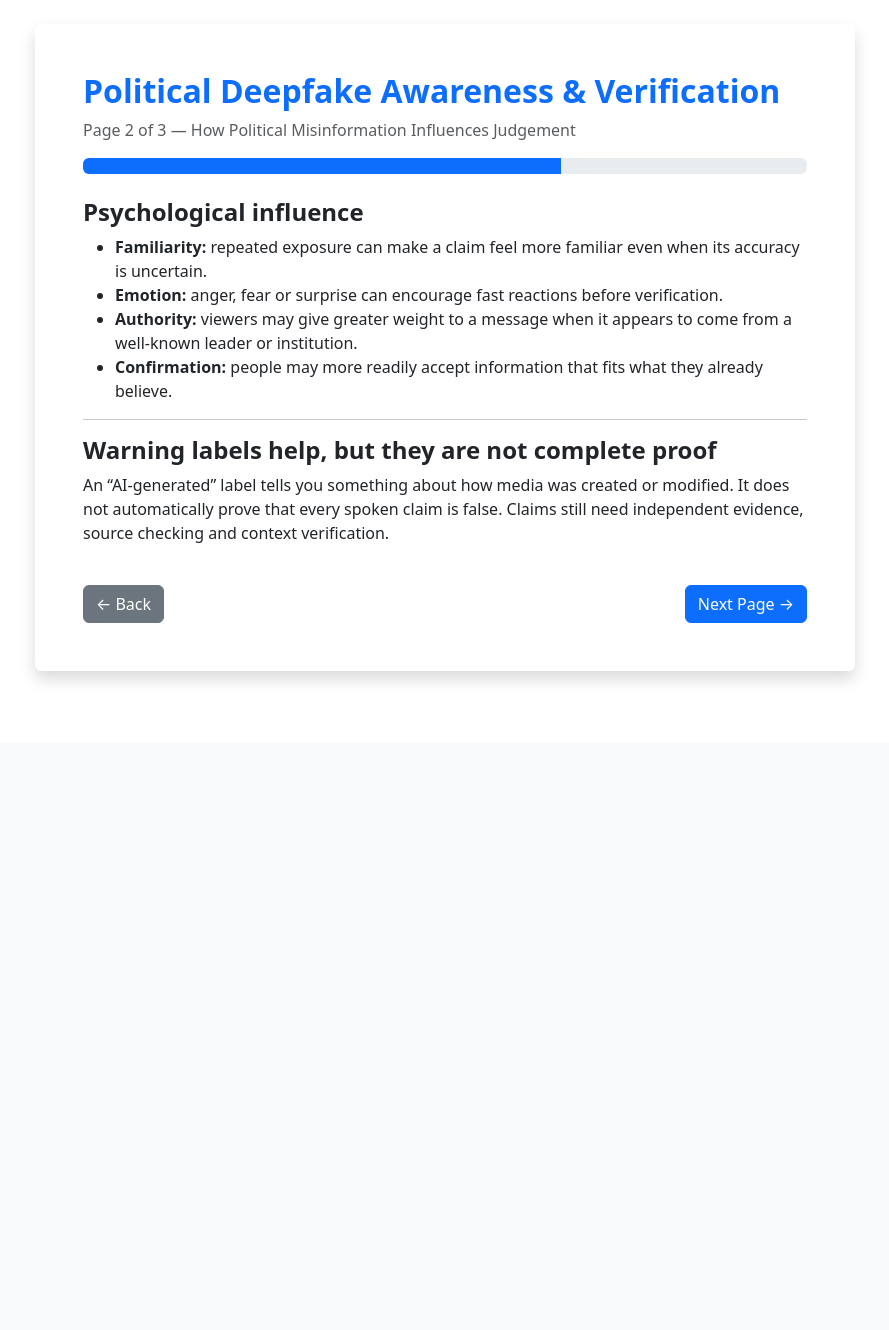
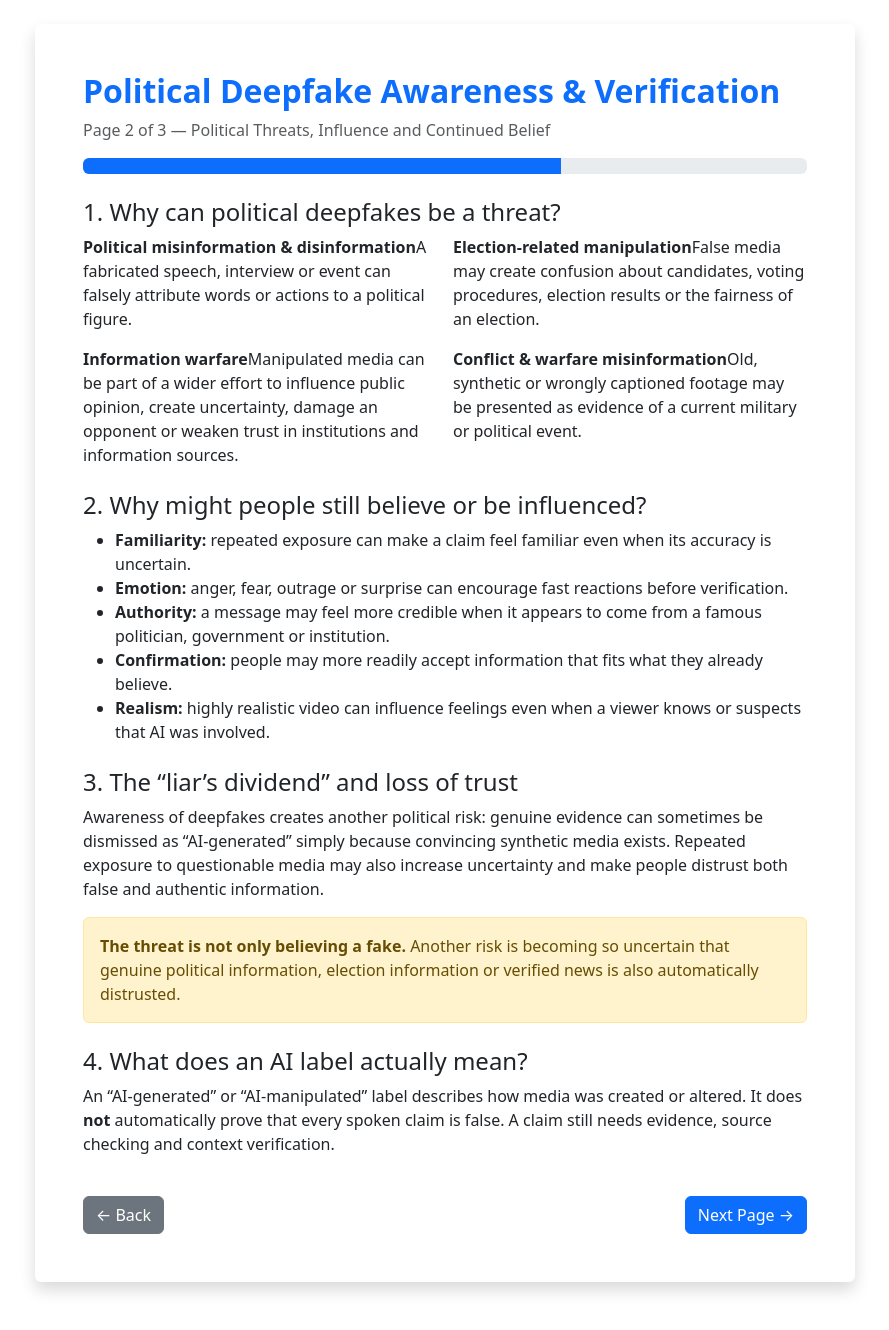
Before and after one commit to LEvan1310/deepfake-survey-app, a Flask app: page /awareness-training/2 in a window 1280 px wide. Shown: the part 57-1387 px from the top of the page, without its empty margins (195-1084 px from the left). Before the commit the page ends 737 px from the top, so only its background shows below. Run offline with Flask 3, Linux system fonts and the light colour scheme; the visitor is signed in with stand-in values (Sample User, id 1); some libraries are stand-ins or nearby versions.

Commit message:
Update awareness_training_2.html

```diff
--- a/templates/awareness_training_2.html
+++ b/templates/awareness_training_2.html
@@ -1,10 +1,64 @@
 {% extends "base.html" %}{% block content %}
 <div class="card shadow border-0 p-4 p-md-5 survey-card">
 <div data-lang-block="en">
-<h2 class="fw-bold text-primary">Political Deepfake Awareness & Verification</h2><p class="text-muted">Page 2 of 3 — How Political Misinformation Influences Judgement</p><div class="progress mb-4"><div class="progress-bar" style="width:66%"></div></div>
-<h4 class="fw-bold">Psychological influence</h4><ul><li><strong>Familiarity:</strong> repeated exposure can make a claim feel more familiar even when its accuracy is uncertain.</li><li><strong>Emotion:</strong> anger, fear or surprise can encourage fast reactions before verification.</li><li><strong>Authority:</strong> viewers may give greater weight to a message when it appears to come from a well-known leader or institution.</li><li><strong>Confirmation:</strong> people may more readily accept information that fits what they already believe.</li></ul>
-<hr><h4 class="fw-bold">Warning labels help, but they are not complete proof</h4><p>An “AI-generated” label tells you something about how media was created or modified. It does not automatically prove that every spoken claim is false. Claims still need independent evidence, source checking and context verification.</p>
+<h2 class="fw-bold text-primary">Political Deepfake Awareness & Verification</h2>
+<p class="text-muted">Page 2 of 3 — Political Threats, Influence and Continued Belief</p>
+<div class="progress mb-4"><div class="progress-bar" style="width:66%"></div></div>
+
+<h4>1. Why can political deepfakes be a threat?</h4>
+<div class="row g-3 mb-4">
+  <div class="col-md-6"><div class="awareness-term"><strong>Political misinformation & disinformation</strong>A fabricated speech, interview or event can falsely attribute words or actions to a political figure.</div></div>
+  <div class="col-md-6"><div class="awareness-term"><strong>Election-related manipulation</strong>False media may create confusion about candidates, voting procedures, election results or the fairness of an election.</div></div>
+  <div class="col-md-6"><div class="awareness-term"><strong>Information warfare</strong>Manipulated media can be part of a wider effort to influence public opinion, create uncertainty, damage an opponent or weaken trust in institutions and information sources.</div></div>
+  <div class="col-md-6"><div class="awareness-term"><strong>Conflict & warfare misinformation</strong>Old, synthetic or wrongly captioned footage may be presented as evidence of a current military or political event.</div></div>
 </div>
-<div data-lang-block="my" style="display:none"><h2 class="fw-bold text-primary">နိုင်ငံရေး Deepfake အသိပညာနှင့် စစ်ဆေးခြင်း</h2><p class="text-muted">စာမျက်နှာ ၂ / ၃ — နိုင်ငံရေးသတင်းမှားက ဆုံးဖြတ်ချက်ကို မည်သို့သက်ရောက်စေနိုင်သလဲ</p><div class="progress mb-4"><div class="progress-bar" style="width:66%"></div></div><h4 class="fw-bold">စိတ်ပိုင်းဆိုင်ရာ သက်ရောက်မှု</h4><ul><li><strong>ရင်းနှီးလာမှု:</strong> အကြောင်းအရာတစ်ခုကို ထပ်ခါထပ်ခါမြင်ရခြင်းကြောင့် မှန်မမှန်မသေချာသေးသော်လည်း ရင်းနှီးပြီး ယုံကြည်ဖွယ်သလို ခံစားရနိုင်သည်။</li><li><strong>စိတ်ခံစားမှု:</strong> ဒေါသ၊ ကြောက်ရွံ့မှု သို့မဟုတ် အံ့အားသင့်မှုက စစ်ဆေးမီ အလျင်အမြန်တုံ့ပြန်စေနိုင်သည်။</li><li><strong>အာဏာရှိသူအပေါ် ယုံကြည်မှု:</strong> လူသိများသော ခေါင်းဆောင် သို့မဟုတ် အဖွဲ့အစည်းက ပြောသကဲ့သို့ မြင်ရပါက ပိုယုံကြည်နိုင်သည်။</li><li><strong>မိမိယုံကြည်ချက်နှင့် ကိုက်ညီမှု:</strong> ကိုယ်တိုင် ယုံကြည်ထားပြီးသားအရာနှင့် ကိုက်ညီသော အချက်အလက်ကို ပိုလွယ်ကူစွာ လက်ခံနိုင်သည်။</li></ul><hr><h4 class="fw-bold">AI တံဆိပ်က အထောက်အကူပေးနိုင်သော်လည်း အပြီးသတ်သက်သေမဟုတ်ပါ</h4><p>“AI-generated” တံဆိပ်သည် မီဒီယာကို ဘယ်လိုဖန်တီး/ပြုပြင်ထားသလဲဆိုတာ ပြောပြပါသည်။ ထိုမီဒီယာထဲက အဆိုအားလုံးမှားကြောင်း အလိုအလျောက် မသက်သေပြပါ။ ရင်းမြစ်၊ context နှင့် သီးခြားအထောက်အထားကို ထပ်မံစစ်ဆေးရပါမည်။</p></div>
+
+<h4>2. Why might people still believe or be influenced?</h4>
+<ul>
+  <li><strong>Familiarity:</strong> repeated exposure can make a claim feel familiar even when its accuracy is uncertain.</li>
+  <li><strong>Emotion:</strong> anger, fear, outrage or surprise can encourage fast reactions before verification.</li>
+  <li><strong>Authority:</strong> a message may feel more credible when it appears to come from a famous politician, government or institution.</li>
+  <li><strong>Confirmation:</strong> people may more readily accept information that fits what they already believe.</li>
+  <li><strong>Realism:</strong> highly realistic video can influence feelings even when a viewer knows or suspects that AI was involved.</li>
+</ul>
+
+<h4 class="mt-4">3. The “liar’s dividend” and loss of trust</h4>
+<p>Awareness of deepfakes creates another political risk: genuine evidence can sometimes be dismissed as “AI-generated” simply because convincing synthetic media exists. Repeated exposure to questionable media may also increase uncertainty and make people distrust both false and authentic information.</p>
+<div class="alert alert-warning mt-3"><strong>The threat is not only believing a fake.</strong> Another risk is becoming so uncertain that genuine political information, election information or verified news is also automatically distrusted.</div>
+
+<h4 class="mt-4">4. What does an AI label actually mean?</h4>
+<p>An “AI-generated” or “AI-manipulated” label describes how media was created or altered. It does <strong>not</strong> automatically prove that every spoken claim is false. A claim still needs evidence, source checking and context verification.</p>
+</div>
+
+<div data-lang-block="my" style="display:none">
+<h2 class="fw-bold text-primary">Political Deepfake Awareness & Verification</h2>
+<p class="text-muted">စာမျက်နှာ ၂ / ၃ — နိုင်ငံရေးအန္တရာယ်များ၊ သက်ရောက်မှုနှင့် ဆက်လက်ယုံကြည်မှု</p>
+<div class="progress mb-4"><div class="progress-bar" style="width:66%"></div></div>
+
+<h4>၁။ နိုင်ငံရေး Deepfake က ဘာကြောင့် အန္တရာယ်ဖြစ်နိုင်သလဲ?</h4>
+<div class="row g-3 mb-4">
+  <div class="col-md-6"><div class="awareness-term"><strong>Political misinformation & disinformation</strong>ဖန်တီးထားသော speech၊ interview သို့မဟုတ် event များက နိုင်ငံရေးသမားတစ်ဦးကို အမှန်မပြောခဲ့/မလုပ်ခဲ့သည့်အရာနှင့် ချိတ်ဆက်နိုင်သည်။</div></div>
+  <div class="col-md-6"><div class="awareness-term"><strong>Election-related manipulation</strong>မှားယွင်းသောမီဒီယာက candidate၊ voting process၊ election result သို့မဟုတ် election fairness အပေါ် ရှုပ်ထွေးမှု ဖြစ်စေနိုင်သည်။</div></div>
+  <div class="col-md-6"><div class="awareness-term"><strong>Information warfare</strong>Manipulated media ကို လူထုအမြင်သက်ရောက်စေရန်၊ မသေချာမှုဖန်တီးရန်၊ ပြိုင်ဘက်ကို ထိခိုက်စေရန် သို့မဟုတ် institution နှင့် information source များအပေါ် ယုံကြည်မှုလျော့စေရန် အသုံးချနိုင်သည်။</div></div>
+  <div class="col-md-6"><div class="awareness-term"><strong>Conflict & warfare misinformation</strong>ဗီဒီယိုဟောင်း၊ synthetic footage သို့မဟုတ် caption မှားထားသော footage ကို လက်ရှိစစ်ရေး/နိုင်ငံရေးဖြစ်ရပ်၏ သက်သေအဖြစ် တင်ပြနိုင်သည်။</div></div>
+</div>
+
+<h4>၂။ AI ဖြစ်နိုင်ကြောင်း သိသော်လည်း ဘာကြောင့် သက်ရောက်နိုင်သေးသလဲ?</h4>
+<ul>
+  <li><strong>ရင်းနှီးလာမှု:</strong> ထပ်ခါထပ်ခါမြင်ရခြင်းက မှန်မမှန်မသေချာသော်လည်း ရင်းနှီးပြီး ယုံကြည်ဖွယ်သလို ခံစားစေနိုင်သည်။</li>
+  <li><strong>စိတ်ခံစားမှု:</strong> ဒေါသ၊ ကြောက်ရွံ့မှု၊ မကျေနပ်မှု၊ အံ့အားသင့်မှုတို့က မစစ်ဆေးမီ အလျင်အမြန်တုံ့ပြန်စေနိုင်သည်။</li>
+  <li><strong>Authority:</strong> နာမည်ကြီးနိုင်ငံရေးသမား၊ အစိုးရ သို့မဟုတ် institution မှ ပြောသကဲ့သို့ မြင်ရပါက ပိုယုံကြည်ဖွယ် ခံစားရနိုင်သည်။</li>
+  <li><strong>Confirmation:</strong> မိမိယုံကြည်ထားပြီးသားအမြင်နှင့် ကိုက်ညီသော အချက်အလက်ကို ပိုလွယ်ကူစွာ လက်ခံနိုင်သည်။</li>
+  <li><strong>Realism:</strong> ဗီဒီယိုက အလွန်အစစ်ပုံပေါက်ပါက AI ပါဝင်ကြောင်း သိ/သံသယရှိသော်လည်း စိတ်ခံစားမှုနှင့် perception ကို သက်ရောက်နိုင်သည်။</li>
+</ul>
+
+<h4 class="mt-4">၃။ “Liar’s dividend” နှင့် ယုံကြည်မှုလျော့နည်းခြင်း</h4>
+<p>Deepfake ရှိကြောင်း လူများသိလာခြင်းက အခြားအန္တရာယ်တစ်ခု ဖြစ်စေနိုင်သည်။ အစစ်အမှန် evidence ကိုပင် “AI-generated” ဟု ဆိုပြီး ငြင်းပယ်နိုင်သည်။ Questionable media ကို ထပ်ခါထပ်ခါမြင်ရခြင်းက မှားသောအချက်အလက်သာမက အမှန်သတင်းကိုပါ မယုံကြည်စေနိုင်သည်။</p>
+<div class="alert alert-warning mt-3"><strong>အန္တရာယ်သည် fake ကို ယုံကြည်ခြင်းတစ်ခုတည်း မဟုတ်ပါ။</strong> အလွန်မသေချာလာပြီး အတည်ပြုထားသော နိုင်ငံရေး/ရွေးကောက်ပွဲသတင်းကိုပါ အလိုအလျောက် မယုံကြည်တော့ခြင်းလည်း အန္တရာယ်တစ်ခုဖြစ်သည်။</div>
+
+<h4 class="mt-4">၄။ AI label က ဘာကိုဆိုလိုသလဲ?</h4>
+<p>“AI-generated” သို့မဟုတ် “AI-manipulated” label သည် media ကို ဘယ်လိုဖန်တီး/ပြုပြင်ထားသလဲကို ဖော်ပြသည်။ ၎င်းက video ထဲက claim အားလုံးမှားကြောင်း အလိုအလျောက် မသက်သေပြပါ။ Claim ကို source၊ evidence နှင့် context ဖြင့် ထပ်မံစစ်ဆေးရမည်။</p>
+</div>
+
 <div class="d-flex justify-content-between mt-4"><a href="/awareness-training/1" class="btn btn-secondary">← Back</a><a href="/awareness-training/3" class="btn btn-primary">Next Page →</a></div>
 </div>{% endblock %}
```
